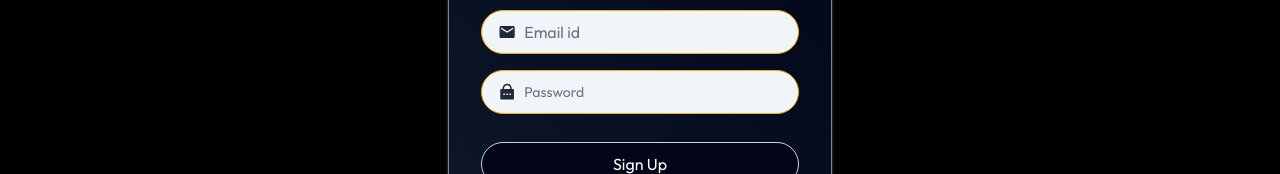
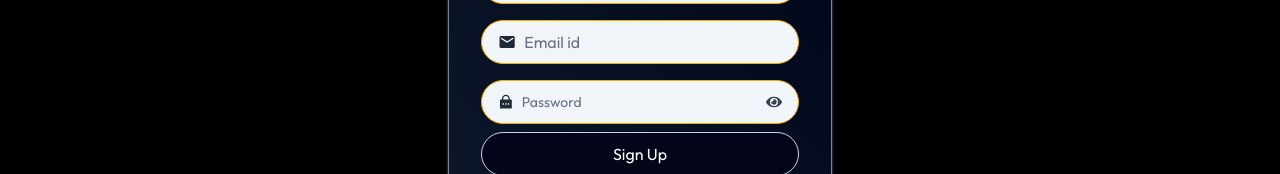
Before and after one commit to AkshatJain05/easywaypro, a React (Vite) app in the folder frontent/: page /sign-up in a window 1280 px wide. Shown: the part 390-564 px from the top of the page. Built offline with nearby package versions, Linux system fonts and the light colour scheme; no server answers; a web font is replaced by a local one.

Commit message:
Add eye inlogin,register page

```diff
--- a/frontent/src/pages/auth/AdminLogin.jsx
+++ b/frontent/src/pages/auth/AdminLogin.jsx
@@ -6,10 +6,12 @@ import { useState } from "react";
 import { useDispatch } from "react-redux";
 import { adminLogin } from "../../redux/authSlice";
 import { toast } from "react-hot-toast";
+import { FaEye, FaEyeSlash } from "react-icons/fa";
 
 function Login() {
   const [email, setEmail] = useState("");
   const [password, setPassword] = useState("");
+  const [showPassword, setShowPassword] = useState(false);
   const [loading, setLoading] = useState(false);
 
   const dispatch = useDispatch();
@@ -19,7 +21,7 @@ function Login() {
     e.preventDefault();
     setLoading(true);
 
-     try {
+    try {
       const resultAction = await dispatch(adminLogin({ email, password }));
       // Check if login was successful
       if (adminLogin.fulfilled.match(resultAction)) {
@@ -43,8 +45,12 @@ function Login() {
           onSubmit={handleSubmit}
           className="max-w-96 w-full text-center border border-gray-300/60 rounded-2xl px-5 sm:px-8 bg-gradient-to-bl from-slate-950 to-slate-900 shadow-sm shadow-slate-600"
         >
-          <h1 className="text-gray-100 font-semibold text-3xl mt-10">Admin Login</h1>
-          <p className="text-gray-200 text-sm mt-2">Please sign in to continue</p>
+          <h1 className="text-gray-100 font-semibold text-3xl mt-10">
+            Admin Login
+          </h1>
+          <p className="text-gray-200 text-sm mt-2">
+            Please sign in to continue
+          </p>
 
           {/* Email */}
           <div className="flex items-center w-full mt-10 bg-slate-100 border border-yellow-500 h-11 rounded-full overflow-hidden pl-4 gap-2">
@@ -62,14 +68,25 @@ function Login() {
           {/* Password */}
           <div className="flex items-center mt-4 w-full bg-slate-100 border border-yellow-500 h-11 rounded-full overflow-hidden pl-4 gap-2">
             <RiLockPasswordFill className="text-gray-800 h-8 w-5" />
+
+            {/* Input field */}
             <input
-              type="password"
+              type={showPassword ? "text" : "password"}
               value={password}
               onChange={(e) => setPassword(e.target.value)}
               placeholder="Password"
               className="bg-transparent text-gray-900 placeholder-gray-500 outline-none text-sm w-full h-full"
               required
             />
+
+            {/* Eye toggle */}
+            <button
+              type="button"
+              onClick={() => setShowPassword(!showPassword)}
+              className="pr-4 text-gray-700 focus:outline-none"
+            >
+              {showPassword ? <FaEyeSlash /> : <FaEye />}
+            </button>
           </div>
 
           <button
@@ -81,7 +98,6 @@ function Login() {
           >
             {loading ? "Logging in..." : "Login"}
           </button>
-
         </form>
       </div>
     </ScrollReveal>
--- a/frontent/src/pages/auth/Login.jsx
+++ b/frontent/src/pages/auth/Login.jsx
@@ -6,11 +6,13 @@ import { useState } from "react";
 import { useDispatch } from "react-redux";
 import { login } from "../../redux/authSlice";
 import { toast } from "react-hot-toast";
+import { FaEye, FaEyeSlash } from "react-icons/fa";
 
 function Login() {
   const [email, setEmail] = useState("");
   const [password, setPassword] = useState("");
   const [loading, setLoading] = useState(false);
+  const [showPassword, setShowPassword] = useState(false);
 
   const dispatch = useDispatch();
   const navigate = useNavigate();
@@ -44,7 +46,9 @@ function Login() {
           className="max-w-96 w-full text-center border border-gray-300/60 rounded-2xl px-5 sm:px-8 bg-gradient-to-bl from-slate-950 to-slate-900 shadow-sm shadow-slate-600"
         >
           <h1 className="text-gray-100 font-semibold text-3xl mt-10">Login</h1>
-          <p className="text-gray-200 text-sm mt-2">Please sign in to continue</p>
+          <p className="text-gray-200 text-sm mt-2">
+            Please sign in to continue
+          </p>
 
           {/* Email */}
           <div className="flex items-center w-full mt-10 bg-slate-100 border border-yellow-500 h-11 rounded-full overflow-hidden pl-4 gap-2">
@@ -59,17 +63,27 @@ function Login() {
             />
           </div>
 
-          {/* Password */}
           <div className="flex items-center mt-4 w-full bg-slate-100 border border-yellow-500 h-11 rounded-full overflow-hidden pl-4 gap-2">
             <RiLockPasswordFill className="text-gray-800 h-8 w-5" />
+
+            {/* Input field */}
             <input
-              type="password"
+              type={showPassword ? "text" : "password"}
               value={password}
               onChange={(e) => setPassword(e.target.value)}
               placeholder="Password"
               className="bg-transparent text-gray-900 placeholder-gray-500 outline-none text-sm w-full h-full"
               required
             />
+
+            {/* Eye toggle */}
+            <button
+              type="button"
+              onClick={() => setShowPassword(!showPassword)}
+              className="pr-4 text-gray-700 focus:outline-none"
+            >
+              {showPassword ? <FaEyeSlash /> : <FaEye />}
+            </button>
           </div>
 
           <button
--- a/frontent/src/pages/auth/SignUp.jsx
+++ b/frontent/src/pages/auth/SignUp.jsx
@@ -7,11 +7,13 @@ import { NavLink, useNavigate } from "react-router-dom";
 import { useState } from "react";
 import axios from "axios";
 import { toast } from "react-hot-toast";
+import { FaEye, FaEyeSlash } from "react-icons/fa";
 
 function SignUp() {
   const [name, setName] = useState("");
   const [email, setEmail] = useState("");
   const [password, setPassword] = useState("");
+  const [showPassword, setShowPassword] = useState(false);
   const [loading, setLoading] = useState(false);
   const navigate = useNavigate();
   const API_URL = import.meta.env.VITE_API_URL;
@@ -44,8 +46,12 @@ function SignUp() {
           onSubmit={onSubmitHandler}
           className="max-w-96 w-full text-center border border-gray-300/60 rounded-2xl px-5 sm:px-8 bg-gradient-to-bl from-slate-950 to-slate-900 shadow-sm shadow-slate-600"
         >
-          <h1 className="text-gray-100 font-semibold text-3xl mt-10">Sign Up</h1>
-          <p className="text-gray-200 text-sm mt-2">Please sign up to continue</p>
+          <h1 className="text-gray-100 font-semibold text-3xl mt-10">
+            Sign Up
+          </h1>
+          <p className="text-gray-200 text-sm mt-2">
+            Please sign up to continue
+          </p>
 
           {/* Name */}
           <div className="flex items-center w-full mt-10 bg-slate-100 border border-yellow-500 h-11 rounded-full overflow-hidden pl-4 gap-2">
@@ -74,16 +80,27 @@ function SignUp() {
           </div>
 
           {/* Password */}
-          <div className="flex items-center mt-4 w-full bg-slate-100 border border-yellow-500 h-11 rounded-full overflow-hidden pl-4 gap-2 mb-5">
+          <div className="flex items-center mt-4 w-full bg-slate-100 border border-yellow-500 h-11 rounded-full overflow-hidden pl-4 gap-2">
             <RiLockPasswordFill className="text-gray-800 h-8 w-5" />
+
+            {/* Input field */}
             <input
-              type="password"
+              type={showPassword ? "text" : "password"}
               value={password}
               onChange={(e) => setPassword(e.target.value)}
               placeholder="Password"
               className="bg-transparent text-gray-900 placeholder-gray-500 outline-none text-sm w-full h-full"
               required
             />
+
+            {/* Eye toggle */}
+            <button
+              type="button"
+              onClick={() => setShowPassword(!showPassword)}
+              className="pr-4 text-gray-700 focus:outline-none"
+            >
+              {showPassword ? <FaEyeSlash /> : <FaEye />}
+            </button>
           </div>
 
           {/* Submit Button */}
```
